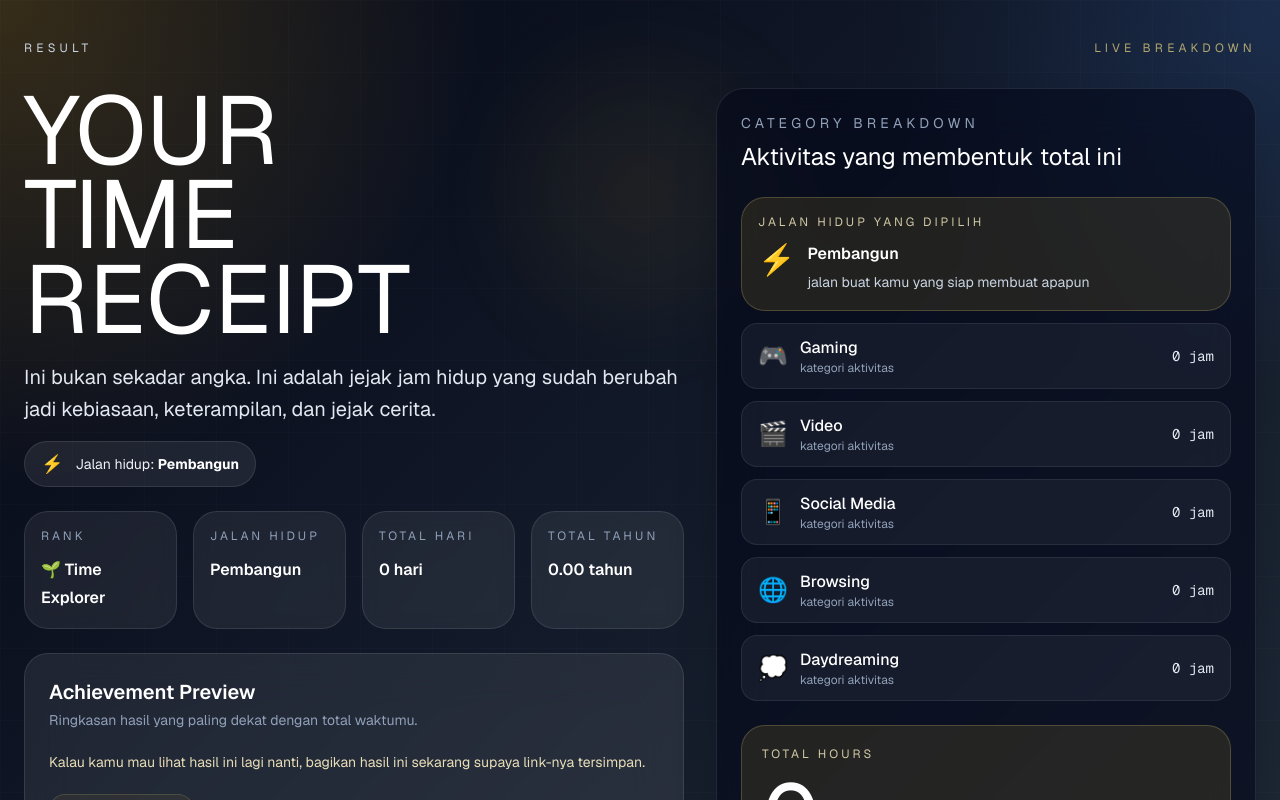
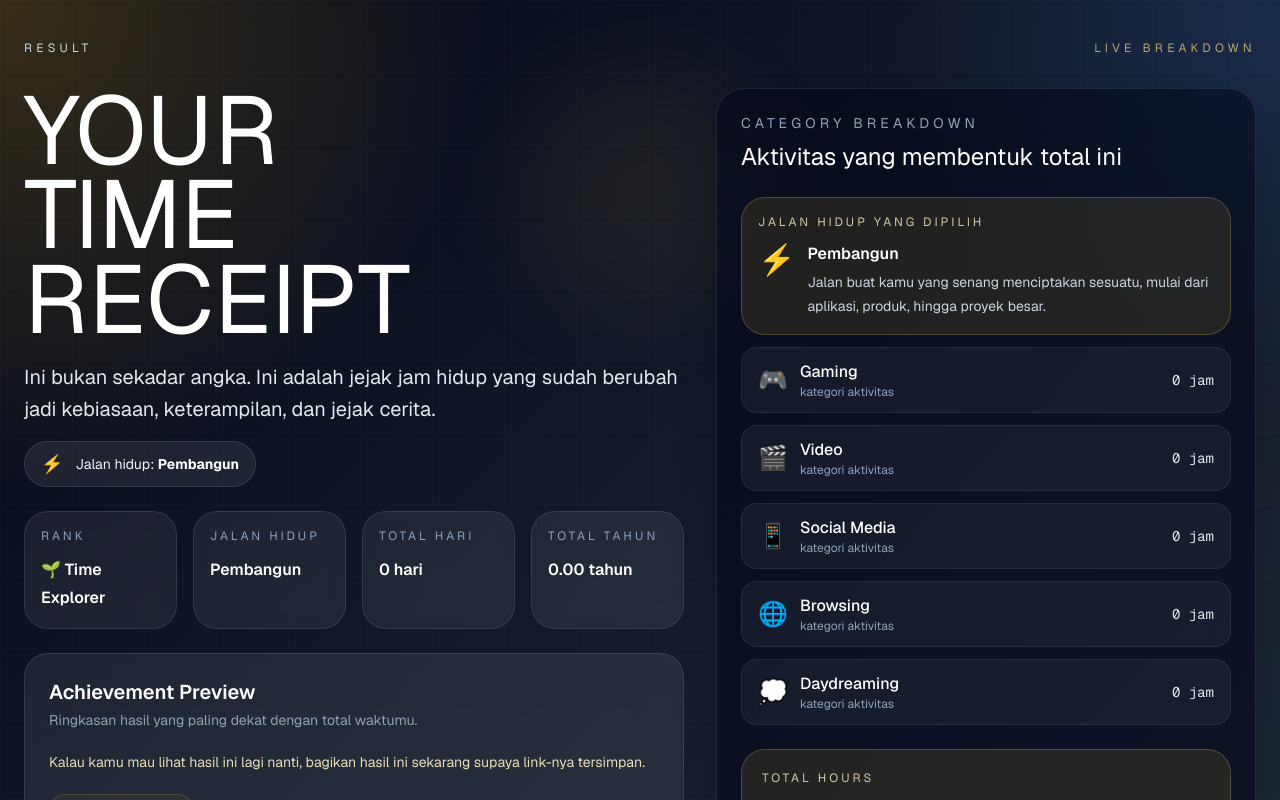
Before and after one commit to muhammadnursalam-oss/wasted-time-calculator, a Next.js app: page /result in a window 1280 px wide. Shown: the top 800 px of the page. Built offline with nearby package versions, Linux system fonts and the light colour scheme.

Commit message:
wasted time calculator V2.3

```diff
--- a/lib/life-paths.ts
+++ b/lib/life-paths.ts
@@ -23,7 +23,8 @@ export const LIFE_PATHS: LifePath[] = [
     id: "inspirator",
     emoji: "🌟",
     label: "Inspirator",
-    description: "jalan buat kamu yang mau aktif mengubah hidup orang lain",
+    description:
+      "Jalan buat kamu yang ingin membantu, mengajar, dan memberi dampak positif buat banyak orang.",
     promptFocus:
       "teaching, mentoring, volunteering, public speaking, community work, or social impact",
     promptAvoid: "business bragging, sports medals, or pure entertainment",
@@ -32,7 +33,8 @@ export const LIFE_PATHS: LifePath[] = [
     id: "kreator",
     emoji: "🎭",
     label: "Kreator",
-    description: "jalan buat kamu yang senang menghibur dan mengekspresikan dirimu",
+    description:
+      "Jalan buat kamu yang suka menghibur, tampil, dan mengekspresikan dirimu lewat berbagai media.",
     promptFocus:
       "content creation, writing, video, performance, streaming, publishing, or creative projects",
     promptAvoid: "corporate careers, academic degrees, or generic skill talk",
@@ -41,7 +43,8 @@ export const LIFE_PATHS: LifePath[] = [
     id: "pembangun",
     emoji: "⚡",
     label: "Pembangun",
-    description: "jalan buat kamu yang siap membuat apapun",
+    description:
+      "Jalan buat kamu yang senang menciptakan sesuatu, mulai dari aplikasi, produk, hingga proyek besar.",
     promptFocus:
       "building products, software, systems, startups, tools, or infrastructure",
     promptAvoid: "art-only, competition-only, or vague motivational scenes",
@@ -50,7 +53,8 @@ export const LIFE_PATHS: LifePath[] = [
     id: "juara",
     emoji: "🏆",
     label: "Juara",
-    description: "jalan buat kamu yang gak bisa berhenti buat kompetitif",
+    description:
+      "Jalan buat kamu yang selalu tertantang untuk berkembang, berlatih, dan memenangkan kompetisi.",
     promptFocus:
       "competition, rankings, trophies, records, medals, brackets, or championship scenes",
     promptAvoid: "business exits, art shows, or teaching-focused milestones",
@@ -59,7 +63,8 @@ export const LIFE_PATHS: LifePath[] = [
     id: "seniman",
     emoji: "🎨",
     label: "Seniman",
-    description: "jalan buat kamu yang seneng banget menghasilkan karya seni",
+    description:
+      "Jalan buat kamu yang senang menuangkan ide dan perasaan menjadi karya yang bisa dinikmati orang lain.",
     promptFocus:
       "artmaking, exhibitions, albums, stage work, galleries, design, illustration, or craft",
     promptAvoid: "startup language, trophies, or academic validation",
@@ -68,7 +73,8 @@ export const LIFE_PATHS: LifePath[] = [
     id: "penemu",
     emoji: "🔬",
     label: "Penemu",
-    description: "jalan buat kamu yang seneng banget belajar nemuin hal-hal baru",
+    description:
+      "Jalan buat kamu yang penasaran dengan banyak hal dan selalu ingin menemukan sesuatu yang baru.",
     promptFocus:
       "research, experiments, labs, scientific discovery, patents, certifications, or language mastery",
     promptAvoid: "pure entertainment, sports podiums, or business hype",
@@ -77,7 +83,8 @@ export const LIFE_PATHS: LifePath[] = [
     id: "pengusaha",
     emoji: "💼",
     label: "Pengusaha",
-    description: "jalan buat kamu yang gila bisnis, semua dijadiin cuan",
+    description:
+      "Jalan buat kamu yang jeli melihat peluang dan punya mimpi membangun sesuatu yang bernilai.",
     promptFocus:
       "business growth, customers, revenue, deals, funding, launches, acquisitions, or expansion",
     promptAvoid: "personal fame, art-only arcs, or competition trophies",
--- a/test-openai-achievement.mjs
+++ b/test-openai-achievement.mjs
@@ -8,6 +8,79 @@ const outputFile = path.join(
 );
 
 const totalHoursCases = [50, 125, 250, 750, 1250, 3000, 5000, 9000, 15000, 24000];
+
+const lifePaths = [
+  {
+    id: "inspirator",
+    emoji: "🌟",
+    label: "Inspirator",
+    description:
+      "Jalan buat kamu yang ingin membantu, mengajar, dan memberi dampak positif buat banyak orang.",
+    promptFocus:
+      "teaching, mentoring, volunteering, public speaking, community work, or social impact",
+    promptAvoid: "business bragging, sports medals, or pure entertainment",
+  },
+  {
+    id: "kreator",
+    emoji: "🎭",
+    label: "Kreator",
+    description:
+      "Jalan buat kamu yang suka menghibur, tampil, dan mengekspresikan dirimu lewat berbagai media.",
+    promptFocus:
+      "content creation, writing, video, performance, streaming, publishing, or creative projects",
+    promptAvoid: "corporate careers, academic degrees, or generic skill talk",
+  },
+  {
+    id: "pembangun",
+    emoji: "⚡",
+    label: "Pembangun",
+    description:
+      "Jalan buat kamu yang senang menciptakan sesuatu, mulai dari aplikasi, produk, hingga proyek besar.",
+    promptFocus:
+      "building products, software, systems, startups, tools, or infrastructure",
+    promptAvoid: "art-only, competition-only, or vague motivational scenes",
+  },
+  {
+    id: "juara",
+    emoji: "🏆",
+    label: "Juara",
+    description:
+      "Jalan buat kamu yang selalu tertantang untuk berkembang, berlatih, dan memenangkan kompetisi.",
+    promptFocus:
+      "competition, rankings, trophies, records, medals, brackets, or championship scenes",
+    promptAvoid: "business exits, art shows, or teaching-focused milestones",
+  },
+  {
+    id: "seniman",
+    emoji: "🎨",
+    label: "Seniman",
+    description:
+      "Jalan buat kamu yang senang menuangkan ide dan perasaan menjadi karya yang bisa dinikmati orang lain.",
+    promptFocus:
+      "artmaking, exhibitions, albums, stage work, galleries, design, illustration, or craft",
+    promptAvoid: "startup language, trophies, or academic validation",
+  },
+  {
+    id: "penemu",
+    emoji: "🔬",
+    label: "Penemu",
+    description:
+      "Jalan buat kamu yang penasaran dengan banyak hal dan selalu ingin menemukan sesuatu yang baru.",
+    promptFocus:
+      "research, experiments, labs, scientific discovery, patents, certifications, or language mastery",
+    promptAvoid: "pure entertainment, sports podiums, or business hype",
+  },
+  {
+    id: "pengusaha",
+    emoji: "💼",
+    label: "Pengusaha",
+    description:
+      "Jalan buat kamu yang jeli melihat peluang dan punya mimpi membangun sesuatu yang bernilai.",
+    promptFocus:
+      "business growth, customers, revenue, deals, funding, launches, acquisitions, or expansion",
+    promptAvoid: "personal fame, art-only arcs, or competition trophies",
+  },
+];
 
 async function loadDotEnv() {
   try {
@@ -58,20 +131,50 @@ function parseAchievementResult(text) {
   };
 }
 
-function buildRequestBody(totalHours, usedTitles) {
+function normalizeLifePath(lifePath) {
+  return lifePaths.find((item) => item.id === lifePath)?.id ?? "pembangun";
+}
+
+function getLifePathMeta(lifePath) {
+  return (
+    lifePaths.find((item) => item.id === normalizeLifePath(lifePath)) ??
+    lifePaths[2]
+  );
+}
+
+function buildRequestBody(totalHours, lifePath, usedTitles) {
+  const path = getLifePathMeta(lifePath);
+  const hours = Math.round(totalHours).toLocaleString("en-US");
   const avoidTitleLine =
     usedTitles.length > 0
       ? `Avoid repeating these earlier test titles: ${usedTitles.join(", ")}.`
       : "This is the first test case, so choose a strong baseline achievement.";
 
-  return {
-    model: process.env.OPENAI_MODEL ?? "gpt-5.4-mini",
-    input: [
-      {
-        role: "developer",
-        content: `Given a total number of hours, generate ONE alternative-life achievement that someone could realistically reach with the same amount of dedicated effort.
+  const developer = `Given a total number of hours and a selected life path, generate ONE alternative-life achievement that someone could realistically reach with the same amount of dedicated effort.
 
-The goal is not to describe a skill.
+The selected life path is a strict baseline. Treat it as the main lens for the comparison, not as a loose hint.
+
+The achievement must stay tightly aligned with this path:
+
+PATH: ${path.label}
+MEANING: ${path.description}
+FOCUS: ${path.promptFocus}
+AVOID: ${path.promptAvoid}
+
+Rules:
+
+* If the selected path is Inspirator, the achievement must center on changing other people's lives through teaching, mentoring, speaking, community work, or volunteering.
+* If the selected path is Kreator, the achievement must center on making, publishing, performing, or shipping creative work that people consume.
+* If the selected path is Pembangun, the achievement must center on building products, software, systems, tools, or a startup.
+* If the selected path is Juara, the achievement must center on competition, rankings, medals, records, or championship scenes.
+* If the selected path is Seniman, the achievement must center on creating, exhibiting, or releasing art.
+* If the selected path is Penemu, the achievement must center on research, experiments, discovery, patents, or learning breakthroughs.
+* If the selected path is Pengusaha, the achievement must center on business growth, customers, revenue, launches, funding, or acquisition.
+
+Do not drift into a different path category.
+Do not explain the path choice.
+Do not make the answer generic.
+Do not return a skill description.
 
 The goal is to show a vivid moment from an alternate version of the person's life.
 
@@ -91,7 +194,7 @@ TITLE: [SHORT, PUNCHY, ALL CAPS]
 
 OPENING: [One short emotional hook mentioning the supplied hours]
 
-DESCRIPTION: [2–4 sentences telling the story behind the achievement]
+DESCRIPTION: [2-4 sentences telling the story behind the achievement]
 
 ---
 
@@ -304,7 +407,7 @@ Strongly prefer a different category than the previous example.
 
 # SCALING RULES
 
-50–200 HOURS
+50-200 HOURS
 
 Small but memorable moments.
 
@@ -315,7 +418,7 @@ Examples:
 * Turnamen Catur Pertama
 * Presentasi Seminar Kampus
 
-200–1.000 HOURS
+200-1.000 HOURS
 
 Major personal milestones.
 
@@ -326,7 +429,7 @@ Examples:
 * Sertifikasi AWS Cloud Practitioner
 * JLPT N4
 
-1.000–5.000 HOURS
+1.000-5.000 HOURS
 
 Significant accomplishments.
 
@@ -338,7 +441,7 @@ Examples:
 * Sabuk Biru BJJ
 * Game Pertama di Steam
 
-5.000–15.000 HOURS
+5.000-15.000 HOURS
 
 Elite-level achievements.
 
@@ -383,14 +486,20 @@ Avoid:
 * Empty inspiration
 * Repetitive examples
 
-Every output should feel like a scene from an alternate version of the user's life, anchored to a real place, real event, real platform, real organization, or real historical milestone.
-`,
+Every output should feel like a scene from an alternate version of the user's life, anchored to a real place, real event, real platform, real organization, or real historical milestone.`;
+
+  const user = `Total available practice/work time: ${hours} hours. Generate the single most wow real-life achievement comparison for this amount of time. Make the years / hours stated in the result similar to the total hours in the input. Keep the answer aligned with the selected path: ${path.label}.`;
+
+  return {
+    model: process.env.OPENAI_MODEL ?? "gpt-5.4-mini",
+    input: [
+      {
+        role: "developer",
+        content: developer,
       },
       {
         role: "user",
-        content: `Total available practice/work time: ${Math.round(
-          totalHours
-        ).toLocaleString("en-US")} hours. Generate the single most wow real-life achievement comparison for this amount of time. ${avoidTitleLine}`,
+        content: `${user} ${avoidTitleLine}`,
       },
     ],
     text: {
@@ -419,14 +528,14 @@ Every output should feel like a scene from an alternate version of the user's li
   };
 }
 
-async function generateAchievement(totalHours, usedTitles) {
+async function generateAchievement(totalHours, lifePath, usedTitles) {
   const response = await fetch("https://api.openai.com/v1/responses", {
     method: "POST",
     headers: {
       Authorization: `Bearer ${process.env.OPENAI_API_KEY}`,
       "Content-Type": "application/json",
     },
-    body: JSON.stringify(buildRequestBody(totalHours, usedTitles)),
+    body: JSON.stringify(buildRequestBody(totalHours, lifePath, usedTitles)),
   });
 
   const responseText = await response.text();
@@ -461,28 +570,41 @@ async function main() {
   const usedTitles = [];
 
   for (const totalHours of totalHoursCases) {
+    for (const lifePath of lifePaths) {
       const startedCaseAt = new Date().toISOString();
 
       try {
-      const achievement = await generateAchievement(totalHours, usedTitles);
+        const achievement = await generateAchievement(
+          totalHours,
+          lifePath.id,
+          usedTitles
+        );
+
         usedTitles.push(achievement.title);
         results.push({
           totalHours,
+          lifePath: lifePath.id,
+          lifePathLabel: lifePath.label,
           ok: true,
           startedAt: startedCaseAt,
           completedAt: new Date().toISOString(),
           ...achievement,
         });
-      console.log(`[ok] ${totalHours} hours -> ${achievement.title}`);
+        console.log(
+          `[ok] ${totalHours} hours / ${lifePath.label} -> ${achievement.title}`
+        );
       } catch (error) {
         results.push({
           totalHours,
+          lifePath: lifePath.id,
+          lifePathLabel: lifePath.label,
           ok: false,
           startedAt: startedCaseAt,
           completedAt: new Date().toISOString(),
           error: error instanceof Error ? error.message : String(error),
         });
-      console.error(`[fail] ${totalHours} hours`);
+        console.error(`[fail] ${totalHours} hours / ${lifePath.label}`);
+      }
     }
   }
 
@@ -491,6 +613,13 @@ async function main() {
     startedAt,
     model: process.env.OPENAI_MODEL ?? "gpt-5.5",
     outputFile,
+    totalHoursCases,
+    lifePaths: lifePaths.map((item) => ({
+      id: item.id,
+      label: item.label,
+      emoji: item.emoji,
+      description: item.description,
+    })),
     results,
   };
 
```
Also changed, not shown: app/page.tsx (+11 -7 lines). Lines whose indentation alone changed are shown as unchanged.
